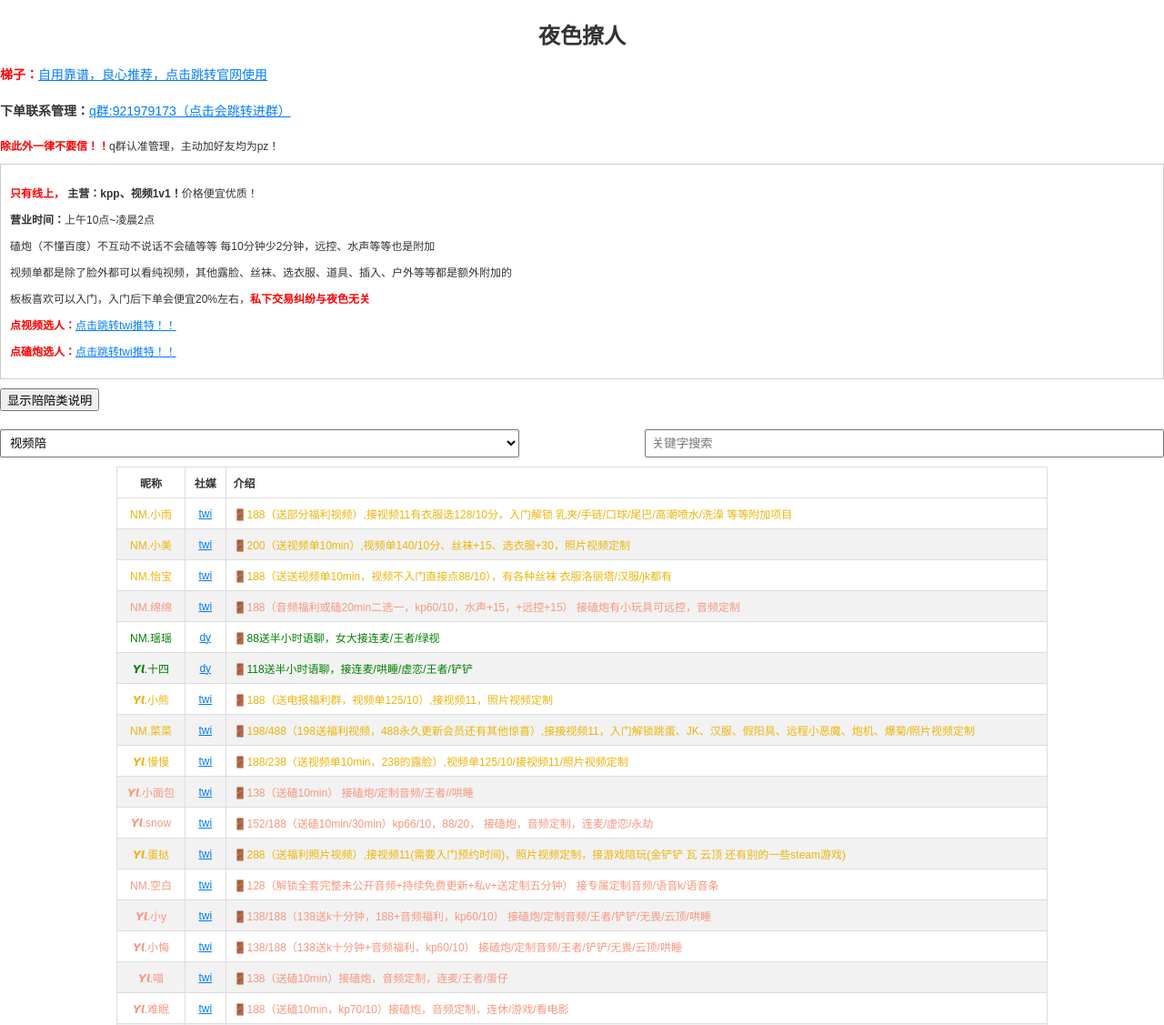
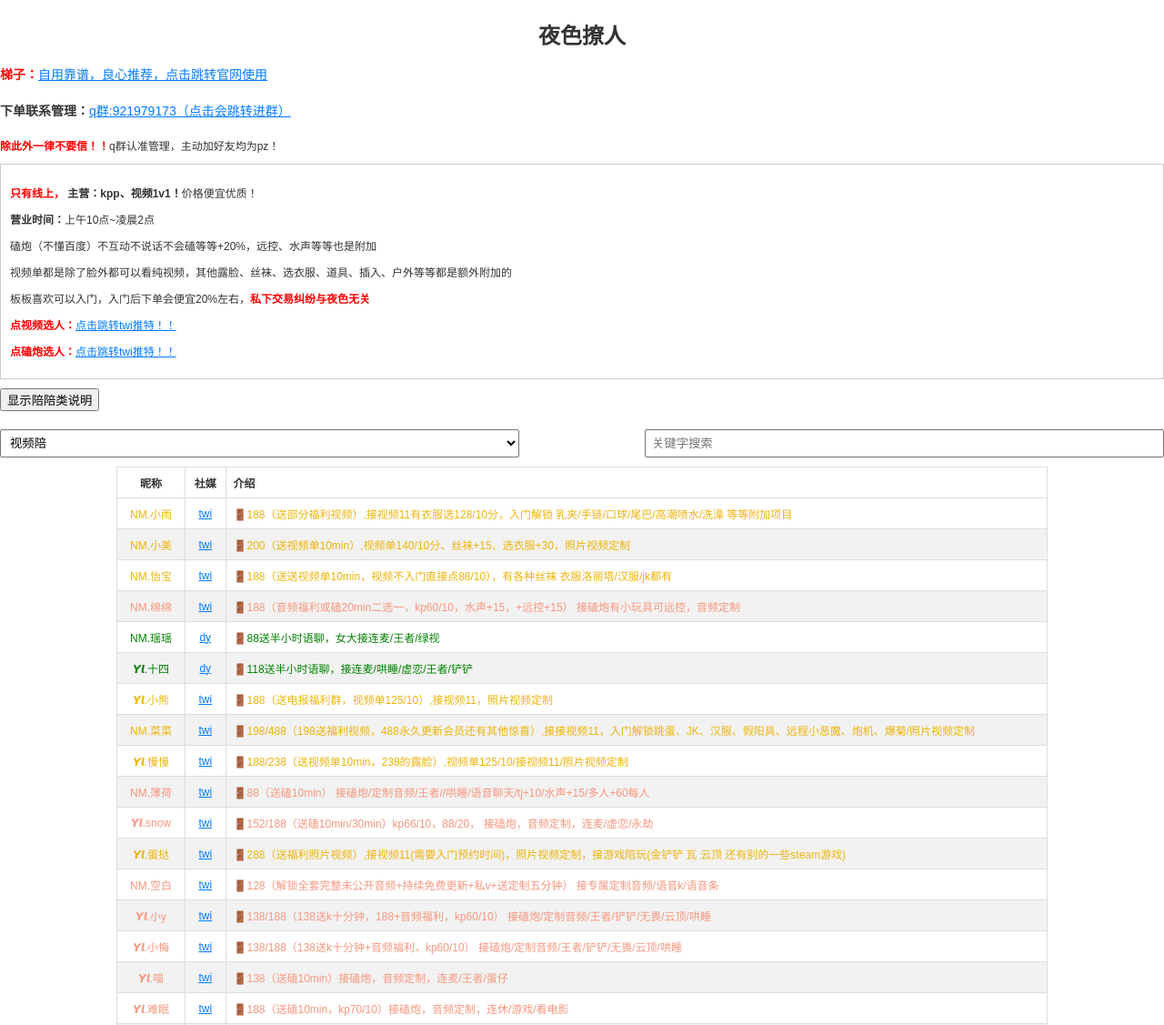
Before and after one commit to nightmalespw/nightmalespw, a plain HTML site: page index.html in a window 1280 px wide. Shown: the top 1127 px of the page at 91% size. Drawn offline with Linux system fonts and the light colour scheme.

Commit message:
index.html

```diff
--- a/index.html
+++ b/index.html
@@ -126,11 +126,11 @@
 <div class="highlighted-text">
   <p><b style="color: red;">只有线上， </b><b>主营：kpp、视频1v1！</b>价格便宜优质！</p>
   <p><b>营业时间：</b>上午10点~凌晨2点</p>
-  <p>磕炮（不懂百度）不互动不说话不会磕等等 每10分钟少2分钟，远控、水声等等也是附加</p>
+  <p>磕炮（不懂百度）不互动不说话不会磕等等+20%，远控、水声等等也是附加</p>
   <p>视频单都是除了脸外都可以看纯视频，其他露脸、丝袜、选衣服、道具、插入、户外等等都是额外附加的</p>
   <p>板板喜欢可以入门，入门后下单会便宜20%左右，<b style="color: red;">私下交易纠纷与夜色无关</b></p>
   <p><b style="color: red;">点视频选人：</b><a href="twitter://user?screen_name=yulian_sp11">点击跳转twi推特！！</a></p>
-  <p><b style="color: red;">点磕炮选人：</b><a href="twitter://user?screen_name=yulian_kp">点击跳转twi推特！！</a></p>
+  <p><b style="color: red;">点磕炮选人：</b><a href="twitter://user?screen_name=softlipa">点击跳转twi推特！！</a></p>
 </div>
 
 <button onclick="toggleInfo()">显示陪陪类说明</button>
@@ -208,9 +208,9 @@
       <td>🚪188/238（送视频单10min，238的露脸）,视频单125/10/接视频11/照片视频定制</td>
     </tr>
     <tr class="audio" data-tags="女喘陪">
-      <td>𝙔𝙡.小面包</td>
-      <td><a href="twitter://user?screen_name=yulian_xmb">twi</a></td>
-      <td>🚪138（送磕10min） 接磕炮/定制音频/王者//哄睡</td>
+      <td>NM.薄荷</td>
+      <td><a href="twitter://user?screen_name=softlipa">twi</a></td>
+      <td>🚪88（送磕10min） 接磕炮/定制音频/王者//哄睡/语音聊天/tj+10/水声+15/多人+60每人</td>
     </tr>
     <tr class="audio" data-tags="女喘陪">
       <td>𝙔𝙡.snow</td>
```
